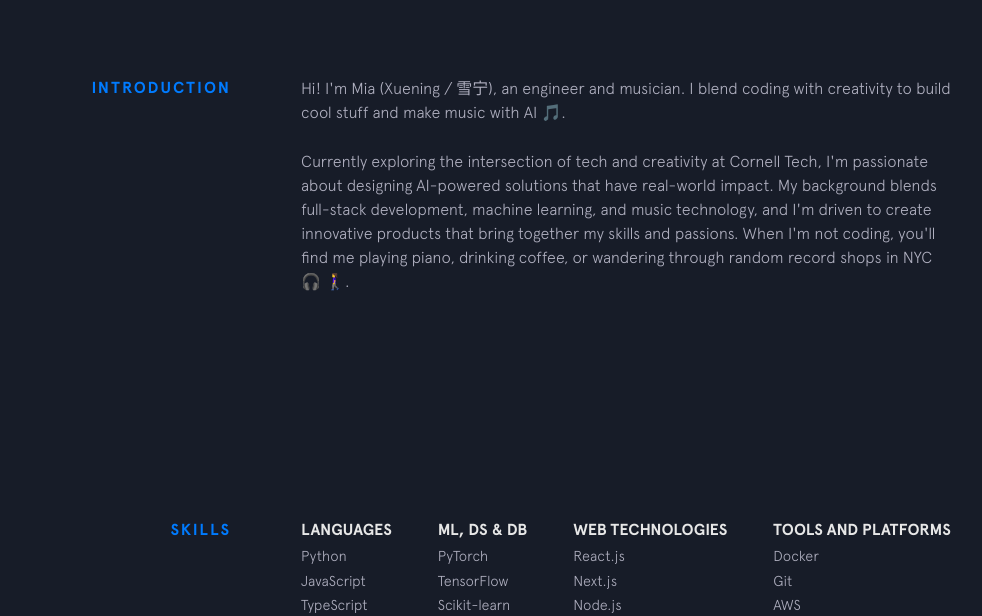
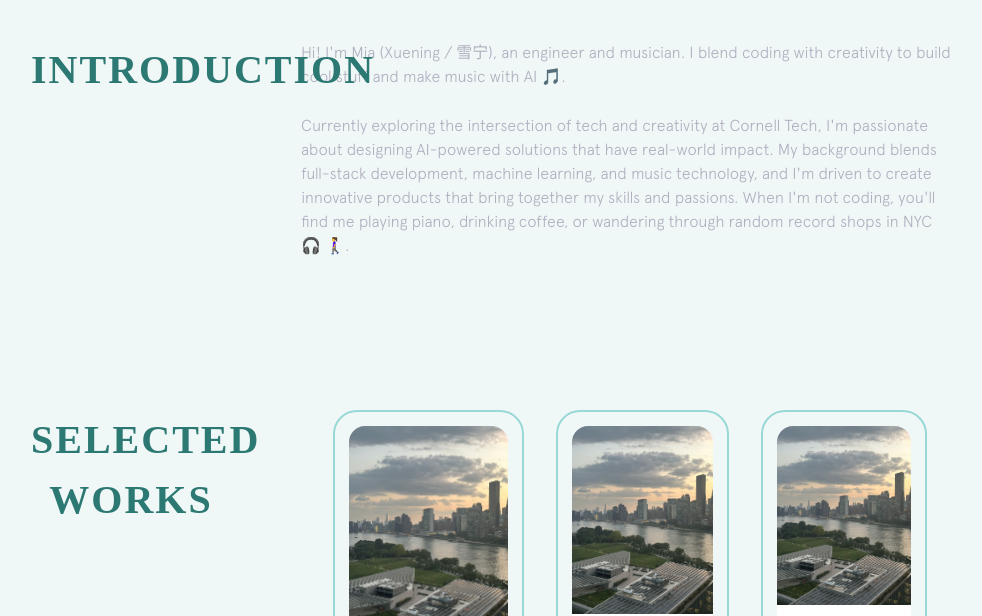
Before and after one commit to sw-cornell/portfolio-mit, a Jekyll site: the page built from index.html, in a window 1280 px wide and 900 px high, scrolled down 640 px, cut to the strip 284-900 px from the top of the window. Shown: the whole strip, without its empty margins (149-1131 px from the left). Built offline with Jekyll 4.4.1, drawn with Linux system fonts in a browser that asks for light colours; nearby versions of some CDN libraries; some of the changed text lies outside the part shown.

Commit message:
Test sections

```diff
--- /dev/null
+++ b/_includes/sections.html
@@ -0,0 +1,127 @@
+<section class="section background">
+    <div class="section__title">Selected Works</div>
+    <div class="section__content">
+        <div class="works__grid">
+            <!-- Technical Project -->
+            <div class="project__box">
+                <div class="project__card">
+                    <div class="project__image">
+                        <img src="../img/ct2.jpg" alt="Technical Project">
+                    </div>
+                    <h3 class="project__name">TECHNICAL PROJECT</h3>
+                </div>
+            </div>
+
+            <!-- Product Project -->
+            <div class="project__box">
+                <div class="project__card">
+                    <div class="project__image">
+                        <img src="../img/ct2.jpg" alt="Product Project">
+                    </div>
+                    <h3 class="project__name">PRODUCT PROJECT</h3>
+                </div>
+            </div>
+
+            <!-- Media Project -->
+            <div class="project__box">
+                <div class="project__card">
+                    <div class="project__image">
+                        <img src="../img/ct2.jpg" alt="Media Project">
+                    </div>
+                    <h3 class="project__name">MEDIA PROJECT</h3>
+                </div>
+            </div>
+        </div>
+    </div>
+</section>
+
+
+<style>
+    .section {
+        padding: 4rem 0;
+    }
+
+    .background {
+        background-color: #f0f7f7;
+    }
+
+    .section__title {
+        text-align: center;
+        font-size: 2.5rem;
+        color: #2C7873;
+        margin-bottom: 3rem;
+        font-family: "your-serif-font", serif;
+        position: relative;
+    }
+
+    .works__grid {
+        display: grid;
+        grid-template-columns: repeat(3, 1fr);
+        gap: 2rem;
+        max-width: 1200px;
+        margin: 0 auto;
+        padding: 0 2rem;
+    }
+
+    .project__box {
+        position: relative;
+        padding: 1rem;
+    }
+
+    /* Decorative border */
+    .project__box::before {
+        content: '';
+        position: absolute;
+        top: 0;
+        left: 0;
+        right: 0;
+        bottom: 0;
+        border: 2px solid #98D8D6;
+        border-radius: 1.5rem;
+        pointer-events: none;
+    }
+
+    .project__card {
+        background: white;
+        border-radius: 1rem;
+        overflow: hidden;
+    }
+
+    .project__image {
+        width: 100%;
+        height: 250px;
+        overflow: hidden;
+    }
+
+    .project__image img {
+        width: 100%;
+        height: 100%;
+        object-fit: cover;
+        transition: transform 0.3s ease;
+    }
+
+    .project__card:hover .project__image img {
+        transform: scale(1.05);
+    }
+
+    .project__name {
+        font-size: 1.5rem;
+        font-weight: 600;
+        text-align: center;
+        padding: 1rem;
+        margin: 0;
+    }
+
+    /* Responsive design */
+    @media (max-width: 1024px) {
+        .works__grid {
+            grid-template-columns: repeat(2, 1fr);
+        }
+    }
+
+    @media (max-width: 768px) {
+        .works__grid {
+            grid-template-columns: 1fr;
+        }
+    }
+</style>
--- a/index.html
+++ b/index.html
@@ -56,6 +56,9 @@
   <div id="background">
     {% include background.html %}
   </div>
+  <div id="sections">
+    {% include sections.html %}
+  </div>
   <div id="skills">
     {% include skills.html %}
   </div>
```
Also changed, not shown: img/ct2.jpg (added), 1 other file.
